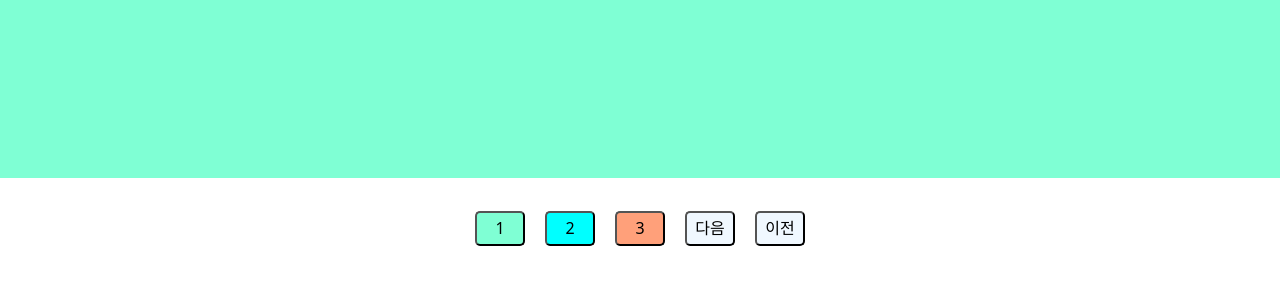
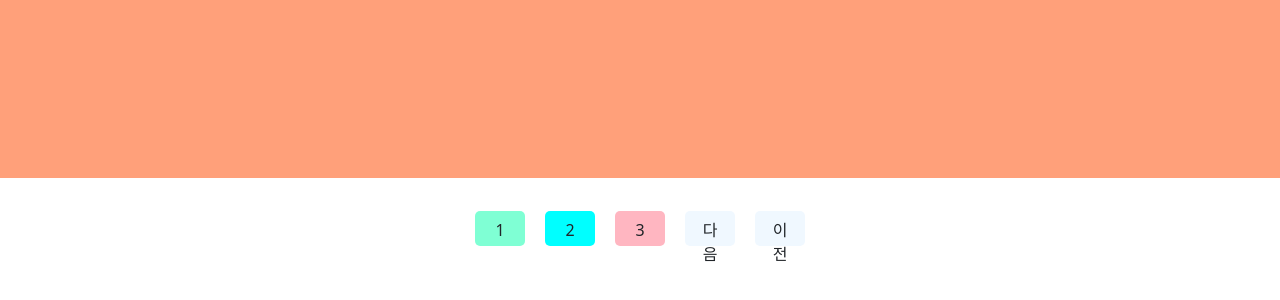
Before and after one commit to TaeWoongYoun/jsImgSlide, a plain HTML site: page index.html in a window 1280 px wide. Shown: the part 122-422 px from the top of the page. Drawn offline with nearby package versions, Linux system fonts and the light colour scheme.

Commit message:
test : Fix css

```diff
--- a/index.html
+++ b/index.html
@@ -11,24 +11,24 @@
 <body>
     <section>
         <div class="slide">
-            <div class="box" style="background-color: aquamarine;">
+            <div class="box">
 
             </div>
-            <div class="box" style="background-color: aqua;">
+            <div class="box">
 
             </div>
-            <div class="box" style="background-color: lightsalmon;">
+            <div class="box">
 
             </div>
         </div>
     </section>
 
     <div class="btnBox">
-        <button id="btn" class="btn1" style="background-color: aquamarine;">1</button>
-        <button id="btn" class="btn2" style="background-color: aqua;">2</button>
-        <button id="btn" class="btn3" style="background-color: lightsalmon;">3</button>
-        <button id="btn" class="next" style="background-color: aliceblue;">다음</button>
-        <button id="btn" class="prev" style="background-color: aliceblue;">이전</button>
+        <button class="btn1 btn">1</button>
+        <button class="btn2 btn">2</button>
+        <button class="btn3 btn">3</button>
+        <button class="next btn">다음</button>
+        <button class="prev btn">이전</button>
     </div>
     <script src="https://cdn.jsdelivr.net/npm/bootstrap@5.3.1/dist/js/bootstrap.bundle.min.js" integrity="sha384-HwwvtgBNo3bZJJLYd8oVXjrBZt8cqVSpeBNS5n7C8IVInixGAoxmnlMuBnhbgrkm" crossorigin="anonymous"></script>
     <script src="index.js"></script>
--- a/style.css
+++ b/style.css
@@ -19,6 +19,18 @@ section{
     height: 100%;
 }
 
+.box:nth-child(1){
+    background-color: aquamarine;
+}
+
+.box:nth-child(1){
+    background-color: aqua;
+}
+
+.box:nth-child(1){
+    background-color: lightsalmon;
+}
+
 .btnBox{
     width: 100vw;
     height: 100px;
@@ -27,9 +39,29 @@ section{
     justify-content: center;
 }
 
-#btn{
+.btn{
     width: 50px;
     height: 35px;
     border-radius: 5px;
     margin: 10px;
 }
+
+.btn:nth-child(1){
+    background-color: aquamarine;
+}
+
+.btn:nth-child(2){
+    background-color: aqua;
+}
+
+.btn:nth-child(3){
+    background-color: lightpink;
+}
+
+.btn:nth-child(4){
+    background-color: aliceblue;
+}
+
+.btn:nth-child(5){
+    background-color: aliceblue;
+}
```
